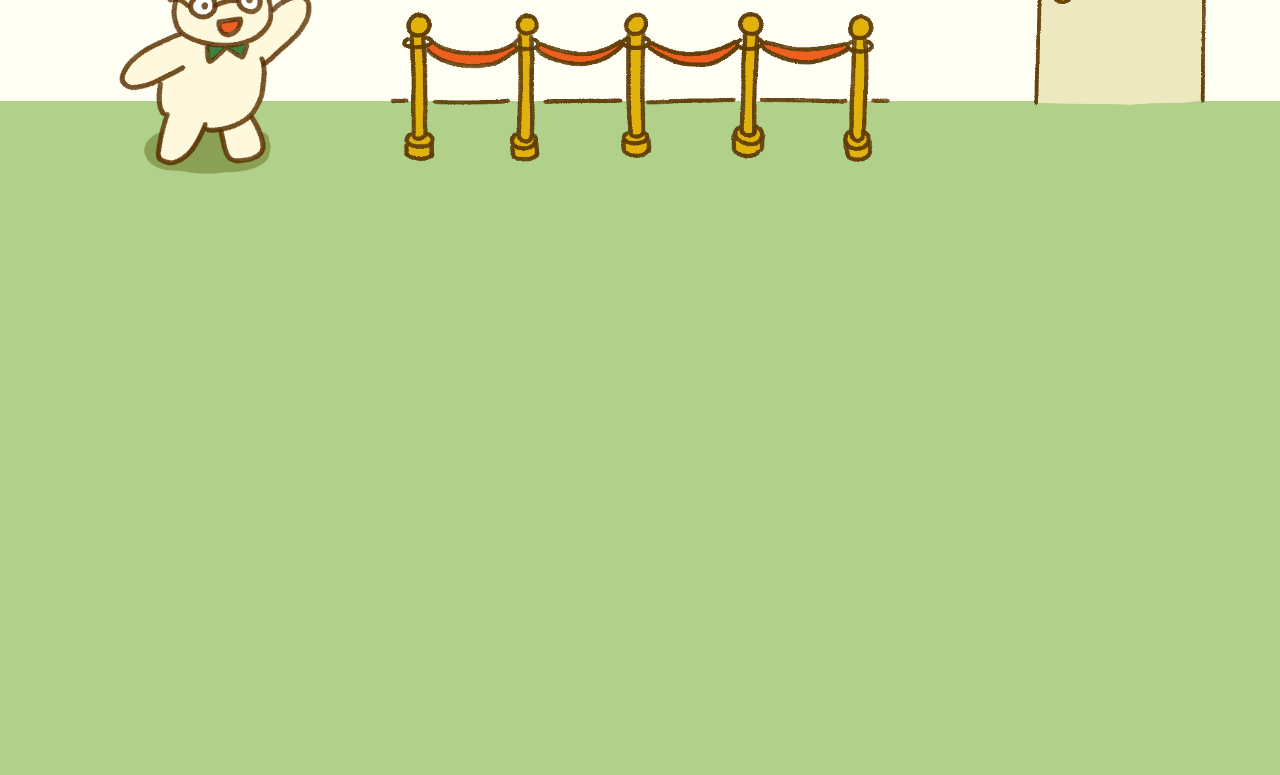
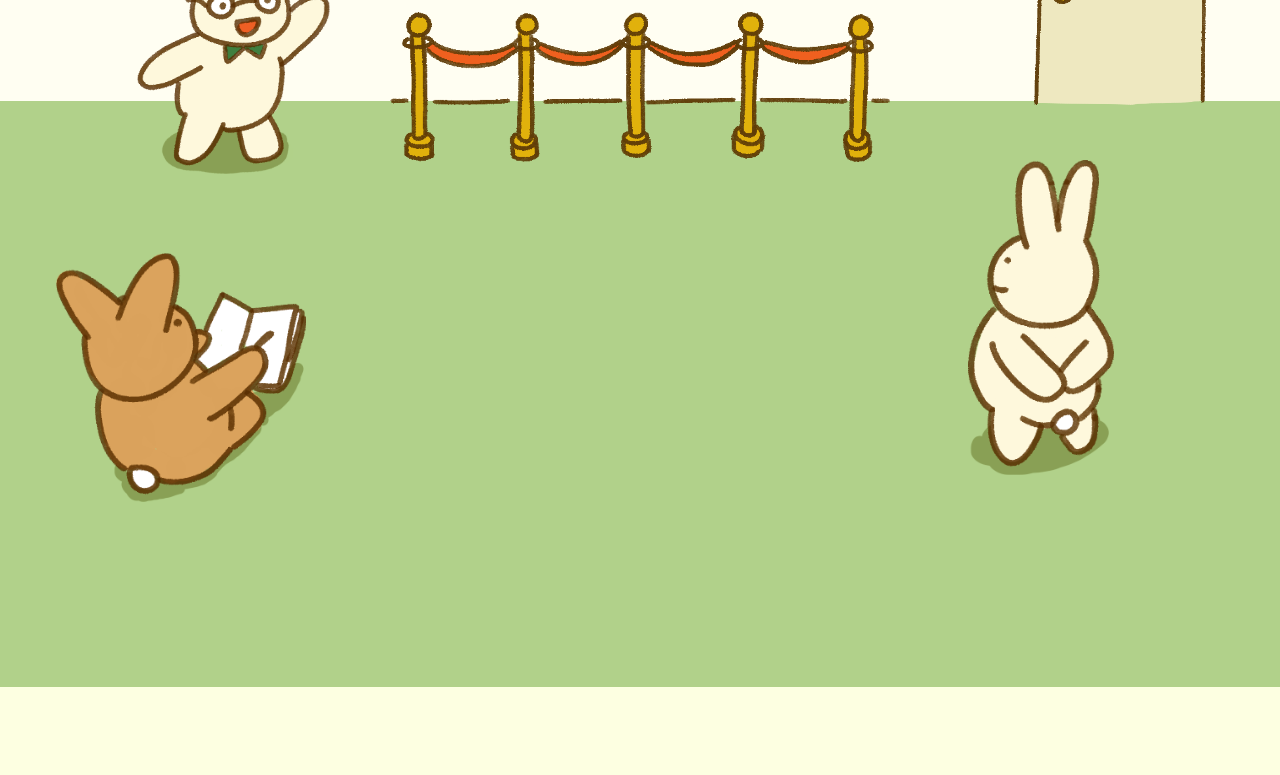
Before and after one commit to vrk/pouchmagazine.com, an Eleventy site: page index.md in a window 1280 px wide. Shown: the part 444-1219 px from the top of the page. Built offline with nearby package versions, Linux system fonts and the light colour scheme; Eleventy itself is replaced by a stand-in of ours; files that its build step writes are made by us from their sources; a web font is replaced by a local one.

Commit message:
add bunny

```diff
--- a/css/index.css
+++ b/css/index.css
@@ -37,14 +37,12 @@
   align-items: center;
 }
 
-.issue2-scene .wall .placeable {
-  position: absolute;
-}
-
 .issue2-scene .floor {
   background-color: #B1D18A;
   width: 100%;
-  height: 675px;
+  display: flex;
+  flex-direction: column;
+  align-items: center;
 }
 
 .main-scene {
@@ -56,12 +54,21 @@
   aspect-ratio: 1400  / 510;
 }
 
+.floor-scene {
+  position: relative;
+  width: 1400px;
+  max-width: 95%;
+  height: auto;
+  top: 21.2%;
+  aspect-ratio: 1400  / 675;
+}
+
 .prof-bunny-box {
   position: absolute;
   aspect-ratio: 324 / 510;
   height: auto;
   width: 23%;
-  left: 0;
+  left: 1.5%;
   top: 17%
 }
 
@@ -160,8 +167,6 @@
   visibility: visible;
 }
 
-
-
 .shop-door-closed {
   position: absolute;
   top: 0;
@@ -174,6 +179,33 @@
   width: 100%;
   height: auto;
 }
+
+
+.bunny-sit {
+  position: absolute;
+  top: 26%;
+  left: 2%;
+  background-image: url(/images/issue2/sitting.png);
+  background-size: contain;
+  background-repeat: no-repeat;
+  aspect-ratio: 601/734;
+  width: 20.5%;
+  height: auto;
+}
+
+
+.bunny-stand {
+  position: absolute;
+  top: 10%;
+  right: 11%;
+  background-image: url(/images/issue2/standing.png);
+  background-size: contain;
+  background-repeat: no-repeat;
+  aspect-ratio: 346/747;
+  width: 12%;
+  height: auto;
+}
+
 
 .mag {
   display: flex;
--- a/index.md
+++ b/index.md
@@ -24,7 +24,12 @@ stylesheet: /css/index.css
       </div>
     </div>
   </div>
-  <div class="floor"></div>
+  <div class="floor">
+    <div class="floor-scene">
+      <div class="bunny-sit"></div>
+      <div class="bunny-stand"></div>
+    </div>
+  </div>
 </div>
 
 <div class="intro">
```
